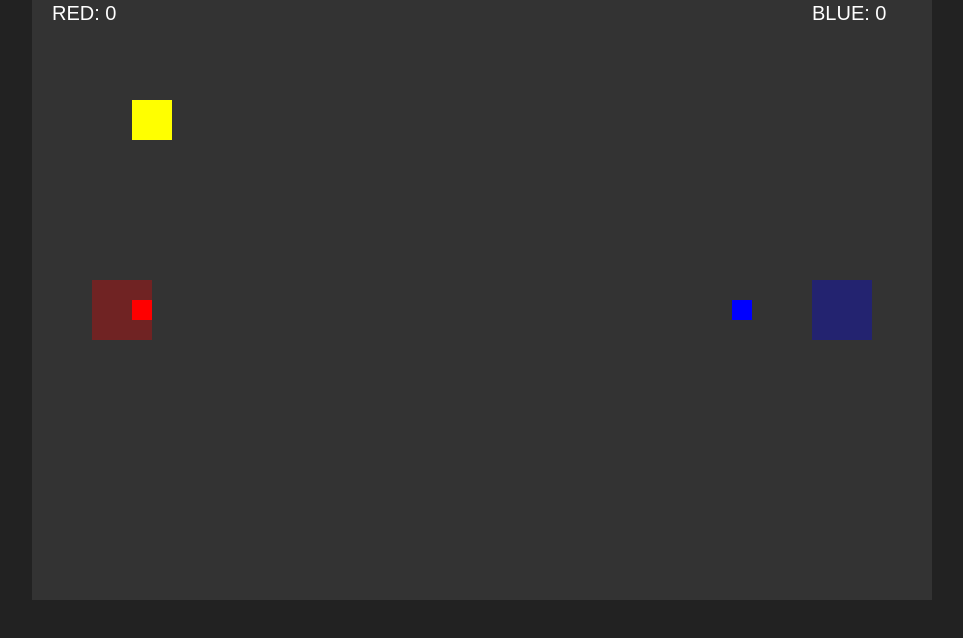
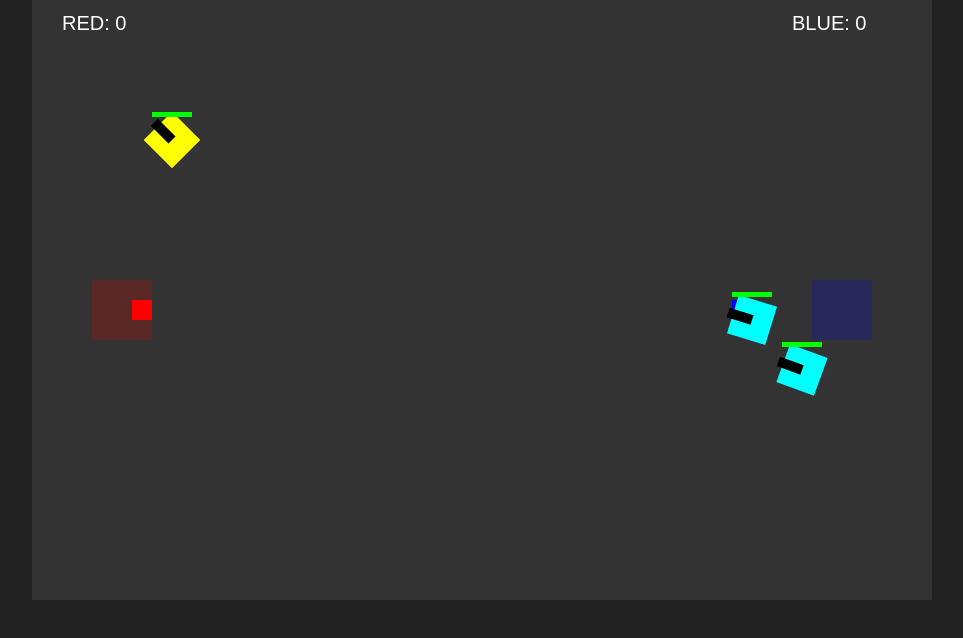
Before and after one commit to ivpsk2020-create/IVAN, a plain HTML site: page 111.html in a window 1280 px wide. Shown: the whole page, without its empty margins (158-1121 px from the left). Drawn offline with Linux system fonts and the light colour scheme.

Commit message:
Update 111.html

```diff
--- a/111.html
+++ b/111.html
@@ -1,8 +1,8 @@
 <!DOCTYPE html>
 <html>
 <head>
-<meta charset="utf-8">
-<title>Tanks CTF Local</title>
+<meta charset="utf-8" />
+<title>Tanks CTF Advanced</title>
 <style>
     body { margin: 0; overflow: hidden; background: #222; }
     canvas { display: block; margin: auto; background: #333; }
@@ -15,10 +15,31 @@
 const canvas = document.getElementById("game");
 const ctx = canvas.getContext("2d");
 
-// Игрок
-let player = { x: 100, y: 100, w: 40, h: 40, team: "red" };
+/* -----------------------------
+            ИГРОК
+------------------------------*/
+let player = {
+    x: 120, y: 120,
+    w: 40, h: 40,
+    team: "red",
+    angle: 0,
+    speed: 2.5,
+    hp: 100,
+    maxHp: 100,
+    reload: 0
+};
 
-// Флаги и базы
+/* -----------------------------
+         БОТЫТАНКИ
+------------------------------*/
+let bots = [
+    { x: 700, y: 300, w:40,h:40, team:"blue", hp:100, angle:0, reload:0 },
+    { x: 750, y: 350, w:40,h:40, team:"blue", hp:100, angle:0, reload:0 }
+];
+
+/* -----------------------------
+       ФЛАГИ И БАЗЫ
+------------------------------*/
 let redFlag = { x: 100, y: 300, holder: null };
 let blueFlag = { x: 700, y: 300, holder: null };
 
@@ -31,54 +52,200 @@ let keys = {};
 document.addEventListener("keydown", e => keys[e.key] = true);
 document.addEventListener("keyup", e => keys[e.key] = false);
 
+/* -----------------------------
+             ПУЛИ
+------------------------------*/
+let bullets = [];
+
+function shoot(who) {
+    if (who.reload > 0) return;
+    who.reload = 25; // задержка выстрела
+
+    let vx = Math.cos(who.angle) * 6;
+    let vy = Math.sin(who.angle) * 6;
+
+    bullets.push({
+        x: who.x + who.w/2,
+        y: who.y + who.h/2,
+        vx, vy,
+        team: who.team
+    });
+}
+
+/* -----------------------------
+            УТИЛИТЫ
+------------------------------*/
 function collide(a, b, size = 40) {
     return Math.abs(a.x - b.x) < size && Math.abs(a.y - b.y) < size;
 }
 
-function update() {
-    const speed = 3;
+function keepInside(t) {
+    t.x = Math.max(0, Math.min(canvas.width - t.w, t.x));
+    t.y = Math.max(0, Math.min(canvas.height - t.h, t.y));
+}
+
+/* -----------------------------
+         ПОВЕДЕНИЕ БОТОВ
+------------------------------*/
+function updateBots() {
+    bots.forEach(bot => {
+        if (bot.hp <= 0) return;
+
+        // Простейший ИИ – поворот к игроку
+        let dx = player.x - bot.x;
+        let dy = player.y - bot.y;
+        bot.angle = Math.atan2(dy, dx);
+
+        // Двигается только если игрок в зоне
+        let dist = Math.hypot(dx, dy);
+        if (dist < 300)
+            bot.x += Math.cos(bot.angle) * 1.2,
+            bot.y += Math.sin(bot.angle) * 1.2;
+
+        keepInside(bot);
+
+        // Стрельба по игроку
+        if (dist < 500) shoot(bot);
+
+        if (bot.reload > 0) bot.reload--;
+    });
+}
+
+/* -----------------------------
+         ОБНОВЛЕНИЕ ЛОГИКИ
+------------------------------*/
+function updatePlayer() {
+    const speed = player.speed;
+
     if (keys["w"]) player.y -= speed;
     if (keys["s"]) player.y += speed;
     if (keys["a"]) player.x -= speed;
     if (keys["d"]) player.x += speed;
 
-    // Подбор флагов
-    if (!redFlag.holder && player.team === "blue" && collide(player, redFlag)) {
-        redFlag.holder = "me";
+    keepInside(player);
+
+    // Поворот мыши
+    player.angle = Math.atan2(mouse.y - player.y, mouse.x - player.x);
+
+    // Стрельба мышью
+    if (mouse.down) shoot(player);
+    if (player.reload > 0) player.reload--;
+}
+
+/* -----------------------------
+         ВЛИЯНИЕ ПУЛЬ
+------------------------------*/
+function updateBullets() {
+    bullets.forEach((b, i) => {
+        b.x += b.vx;
+        b.y += b.vy;
+
+        // удаляем, если вылетела
+        if (b.x < 0 || b.x > canvas.width || b.y < 0 || b.y > canvas.height) {
+            bullets.splice(i, 1);
+            return;
+        }
+
+        // попадание в игрока
+        if (b.team !== player.team && collide(b, player, 20)) {
+            player.hp -= 20;
+            bullets.splice(i, 1);
+            if (player.hp <= 0) respawn(player);
+            return;
+        }
+
+        // попадание в бота
+        bots.forEach((bot, j) => {
+            if (b.team !== bot.team && collide(b, bot, 20)) {
+                bot.hp -= 20;
+                bullets.splice(i, 1);
+                if (bot.hp <= 0) respawn(bot);
+            }
+        });
+    });
+}
+
+/* -----------------------------
+        РЕСПАВН
+------------------------------*/
+function respawn(t) {
+    if (t.team === "red") {
+        t.x = 120;
+        t.y = 120;
+    } else {
+        t.x = 720;
+        t.y = 350;
     }
+    t.hp = t.maxHp || 100;
+}
+
+/* -----------------------------
+        ВЗЯТИЕ И ДОСТАВКА ФЛАГОВ
+------------------------------*/
+function updateFlags() {
+    // Взятие флагов
     if (!blueFlag.holder && player.team === "red" && collide(player, blueFlag)) {
-        blueFlag.holder = "me";
+        blueFlag.holder = player;
     }
 
-    // Флаг следует за игроком
-    if (redFlag.holder === "me") {
-        redFlag.x = player.x;
-        redFlag.y = player.y;
-    }
-    if (blueFlag.holder === "me") {
-        blueFlag.x = player.x;
-        blueFlag.y = player.y;
+    if (!redFlag.holder && player.team === "blue" && collide(player, redFlag)) {
+        redFlag.holder = player;
     }
 
+    // Флаги следуют за владельцем
+    [redFlag, blueFlag].forEach(flag => {
+        if (flag.holder) {
+            flag.x = flag.holder.x;
+            flag.y = flag.holder.y;
+        }
+    });
+
     // Доставка флага на базу
-    if (redFlag.holder === "me" && player.team === "blue" && collide(player, blueBase, 60)) {
-        redFlag = { x: 100, y: 300, holder: null };
+    if (blueFlag.holder === player && collide(player, redBase, 60)) {
+        score.red++;
+        blueFlag.holder = null;
+        blueFlag.x = 700;
+        blueFlag.y = 300;
+    }
+    if (redFlag.holder === player && collide(player, blueBase, 60)) {
         score.blue++;
+        redFlag.holder = null;
+        redFlag.x = 100;
+        redFlag.y = 300;
     }
-    if (blueFlag.holder === "me" && player.team === "red" && collide(player, redBase, 60)) {
-        blueFlag = { x: 700, y: 300, holder: null };
-        score.red++;
-    }
+}
+
+/* -----------------------------
+              РИСОВАНИЕ
+------------------------------*/
+function drawTank(t, color) {
+    ctx.save();
+    ctx.translate(t.x + t.w/2, t.y + t.h/2);
+    ctx.rotate(t.angle);
+
+    ctx.fillStyle = color;
+    ctx.fillRect(-t.w/2, -t.h/2, t.w, t.h);
+
+    ctx.fillStyle = "black";
+    ctx.fillRect(0, -5, 25, 10); // пушка
+
+    ctx.restore();
+
+    // HP bar
+    ctx.fillStyle = "red";
+    ctx.fillRect(t.x, t.y - 8, t.w, 5);
+    ctx.fillStyle = "lime";
+    ctx.fillRect(t.x, t.y - 8, (t.hp / 100) * t.w, 5);
 }
 
 function draw() {
     ctx.clearRect(0, 0, canvas.width, canvas.height);
 
     // базы
-    ctx.fillStyle = "rgba(255,0,0,0.3)";
+    ctx.fillStyle = "rgba(255,0,0,0.2)";
     ctx.fillRect(redBase.x, redBase.y, redBase.w, redBase.h);
 
-    ctx.fillStyle = "rgba(0,0,255,0.3)";
+    ctx.fillStyle = "rgba(0,0,255,0.2)";
     ctx.fillRect(blueBase.x, blueBase.y, blueBase.w, blueBase.h);
 
     // флаги
@@ -89,14 +256,43 @@ function draw() {
     ctx.fillRect(blueFlag.x, blueFlag.y, 20, 20);
 
     // игрок
-    ctx.fillStyle = "yellow";
-    ctx.fillRect(player.x, player.y, player.w, player.h);
+    drawTank(player, "yellow");
+
+    // боты
+    bots.forEach(bot => {
+        if (bot.hp > 0) drawTank(bot, bot.team === "blue" ? "cyan" : "pink");
+    });
+
+    // пули
+    ctx.fillStyle = "white";
+    bullets.forEach(b => ctx.fillRect(b.x, b.y, 4, 4));
 
     // счёт
     ctx.fillStyle = "white";
     ctx.font = "20px Arial";
-    ctx.fillText("RED: " + score.red, 20, 20);
-    ctx.fillText("BLUE: " + score.blue, 780, 20);
+    ctx.fillText("RED: " + score.red, 30, 30);
+    ctx.fillText("BLUE: " + score.blue, 760, 30);
+}
+
+/* -----------------------------
+             МЫШЬ
+------------------------------*/
+let mouse = { x: 0, y: 0, down: false };
+canvas.addEventListener("mousemove", e => {
+    mouse.x = e.offsetX;
+    mouse.y = e.offsetY;
+});
+canvas.addEventListener("mousedown", () => mouse.down = true);
+canvas.addEventListener("mouseup", () => mouse.down = false);
+
+/* -----------------------------
+         ИГРОВОЙ ЦИКЛ
+------------------------------*/
+function update() {
+    updatePlayer();
+    updateBots();
+    updateBullets();
+    updateFlags();
 }
 
 function gameLoop() {
@@ -104,8 +300,8 @@ function gameLoop() {
     draw();
     requestAnimationFrame(gameLoop);
 }
+gameLoop();
 
-gameLoop();
 </script>
 </body>
 </html>
```
